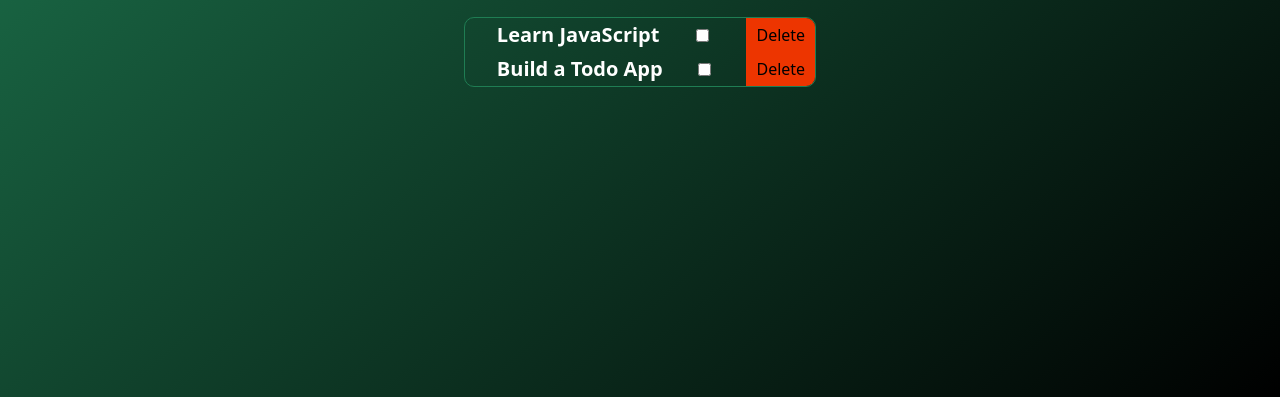
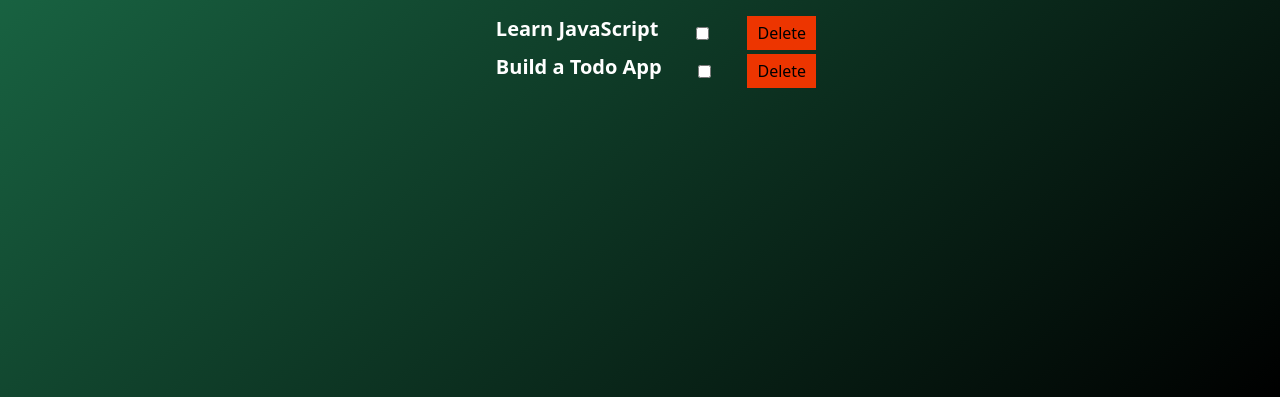
Before and after one commit to mubeeldev/todolistapp, a plain HTML site: page index.html in a window 1280 px wide. Shown: the part 403-800 px from the top of the page. Drawn offline with nearby package versions, Linux system fonts and the light colour scheme.

Commit message:
making the app inter active

```diff
--- a/acess/css/style.css
+++ b/acess/css/style.css
@@ -84,16 +84,8 @@ form{
 #todo-list{
     width: 100%;
     max-height: 200px;
-    display: flex;
-    flex-direction: column;
-    justify-content: center;
-    align-items: center;
     margin-top: 20px;
-    text-decoration: none;
-    overflow: auto;
-    border: 1px solid var(--primary-color);
-    border-radius: 10px;
-    /* padding: 10px; */
+    overflow-y: auto;
 
        &:hover{
         background-color: rgba(128, 128, 128, 0.445);
@@ -112,15 +104,6 @@ form{
     transition: all,.9s;
     /* border-bottom: 1px solid var(--primary-color); */
 
-
-
-    /* span{
-        font-size: 25px;
-        font-weight: 700;
-        color: var(--third-color);
-        font-style: italic;
-        letter-spacing: 2px; */
-        /* padding-left: 1rem; */
 
     }
     button{
--- a/acess/js/script.js
+++ b/acess/js/script.js
@@ -16,7 +16,7 @@ function renderTodoList() {
         console.log(todoList[i].text);
         render += `
             <li class="todo-item item${i}">
-                <span class="todo-text fw-bold text-white fs-5 ">${todoList[i].text}</span>
+                <span class="todo-text fw-bold text-white fs-5 pb-2">${todoList[i].text}</span>
                 <input type="checkbox" class="completed${i} check" / >
                 <button class="delete-button" onclick="deleteTodo(${i})">Delete</button>
             </li>
--- a/index.html
+++ b/index.html
@@ -15,14 +15,12 @@
             <input type="text" id="todo-input" placeholder="Add a new todo" required>
             <button type="submit" class="button" onclick="addTodo()" >Add</button>
         </form>
-        <ul id="todo-list" class="">
-            <li class="todo-item">
+        <ol id="todo-list" type="1">
+            <li class="todo-item pb-2">
                 <span class="todo-text fw-bold text-white fs-5">Sample Todo</span>
                 <button class="delete-btn">Delete</button>
             </li>
-
-
-        </ul>
+        </ol>
     </main>
 
 
```
